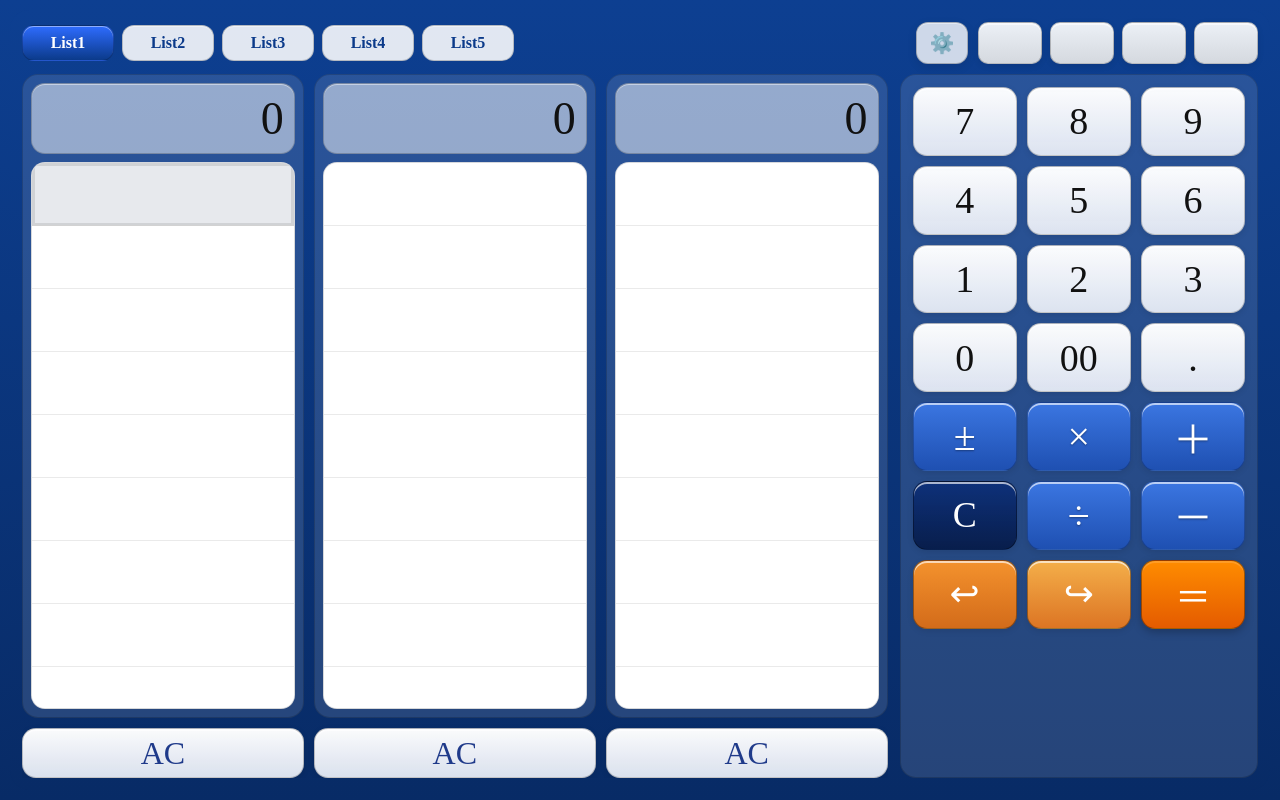
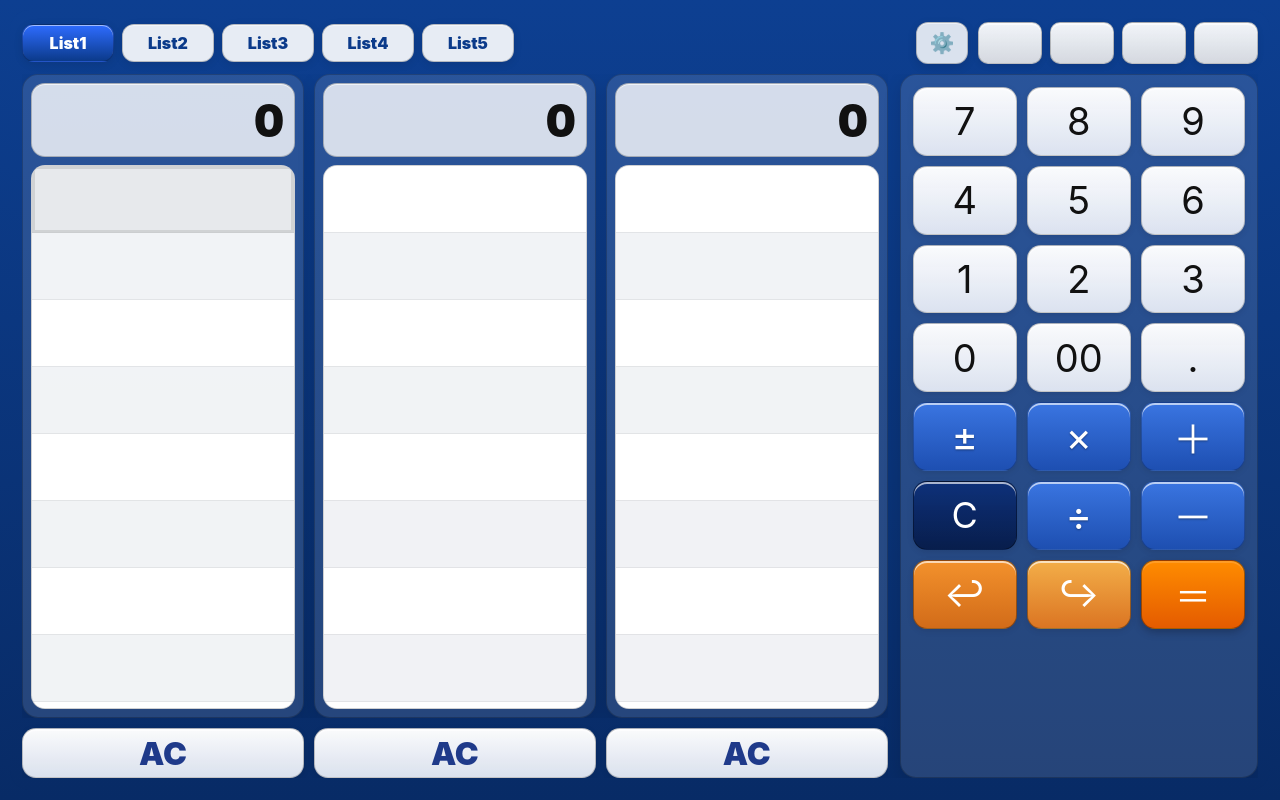
Before and after one commit to nojimatool/sanren, a plain HTML site: page index.html in a window 1280 px wide. Drawn offline with Linux system fonts and the light colour scheme.

Commit message:
Update index.html

```diff
--- a/index.html
+++ b/index.html
@@ -2,7 +2,6 @@
 <html lang="ja">
 <head>
   <meta charset="utf-8" />
-  <!-- ✅ズーム不要：ダブルタップズーム等を抑止 -->
   <meta name="viewport" content="width=device-width, initial-scale=1, viewport-fit=cover, user-scalable=no, maximum-scale=1" />
 
   <!-- PWA設定 -->
@@ -17,16 +16,17 @@
 
   <style>
   :root{
-    /* ===== ノジマ風カラー ===== */
+    /* ===== ノジマ風カラー（そのまま） ===== */
     --wood1:#0d3f91;
     --wood2:#082b66;
 
     --glass:rgba(255,255,255,.12);
-    --panel:rgba(255,255,255,.95);
+    --panel:rgba(255,255,255,.96);   /* ✅白面を少し強く */
     --bd:rgba(0,0,0,.18);
+    --bd2:rgba(0,0,0,.22);           /* ✅境界強化 */
     --neg:#d92d20;
 
-    /* ===== ここが “全iPadで勝手に最適” の核 ===== */
+    /* ===== レイアウト ===== */
     --calcW: clamp(300px, 28vw, 380px);
     --colMinW: 240px;
     --safeB: env(safe-area-inset-bottom, 0px);
@@ -48,8 +48,6 @@
     --keyFSop: 40px;
     --keyFSfunc: 36px;
     --keyRadius: 14px;
-
-    /* ✅キー高さ：縦方向に “なるべく目一杯” 使う（でも上限あり） */
     --keyH: clamp(64px, 8.6vh, 92px);
 
     /* ===== ボタン配色 ===== */
@@ -75,7 +73,6 @@
     --delBg: #e11d48;
   }
 
-  /* ✅縦：1列表示＋列切替（“ACまで1枚”を優先） */
   @media (orientation:portrait){
     :root{
       --calcW: 340px;
@@ -89,12 +86,12 @@
     }
   }
 
-  /* ✅高さが厳しい端末だけ（mini等）キーを少しだけ縮める */
   @media (max-height: 720px){
     :root{ --keyH: clamp(56px, 7.2vh, 86px); }
   }
 
   *{ box-sizing:border-box; }
+
   html, body{
     margin:0;
     padding:0;
@@ -103,9 +100,11 @@
     overscroll-behavior: none;
     -webkit-text-size-adjust: 100%;
     background:linear-gradient(180deg,var(--wood1),var(--wood2));
+
+    /* ✅字面をオリジナル寄せ：iOS標準に統一 */
+    font-family:-apple-system,BlinkMacSystemFont,"Segoe UI",Roboto,"Hiragino Sans","Noto Sans JP",sans-serif;
   }
 
-  /* ✅Safari/PWAの “下の余白” を物理的に潰す（固定レイアウト） */
   .frame{
     position:fixed;
     inset:0;
@@ -134,9 +133,9 @@
     min-width:92px;
     padding:8px 10px;
     border-radius:12px;
-    background:rgba(255,255,255,.88);
-    border:1px solid rgba(0,0,0,.20);
-    box-shadow:inset 0 1px 0 rgba(255,255,255,.45);
+    background:rgba(255,255,255,.90);
+    border:1px solid var(--bd2);
+    box-shadow:inset 0 1px 0 rgba(255,255,255,.55), 0 2px 8px rgba(0,0,0,.10);
     font-weight:900;
     color:#0b3a8a;
     text-align:center;
@@ -150,14 +149,14 @@
     background:linear-gradient(180deg, #2e6cff, #0b3a8a);
     color:#fff;
   }
+
   .topRight{margin-left:auto;display:flex;gap:10px;align-items:center}
-
   .gear{
     width:52px;height:42px;border-radius:12px;
     display:grid;place-items:center;cursor:pointer;user-select:none;
-    background:rgba(255,255,255,.80);
-    border:1px solid rgba(0,0,0,.22);
-    box-shadow:inset 0 1px 0 rgba(255,255,255,.45), 0 3px 10px rgba(0,0,0,.10);
+    background:rgba(255,255,255,.85);
+    border:1px solid var(--bd2);
+    box-shadow:inset 0 1px 0 rgba(255,255,255,.55), 0 3px 10px rgba(0,0,0,.12);
     font-size:20px;font-weight:900;
   }
 
@@ -165,10 +164,10 @@
   .linkBtn{
     width:64px;height:42px;border-radius:10px;
     display:grid;place-items:center;
-    background:linear-gradient(180deg, rgba(255,255,255,.92), rgba(230,230,230,.92));
-    border:1px solid rgba(0,0,0,.22);
+    background:linear-gradient(180deg, rgba(255,255,255,.95), rgba(230,230,230,.92));
+    border:1px solid var(--bd2);
     box-shadow:inset 0 2px 0 rgba(255,255,255,.65), 0 2px 6px rgba(0,0,0,.10);
-    font-weight:1000;color:#5b2b86;cursor:pointer;user-select:none;
+    font-weight:900;color:#5b2b86;cursor:pointer;user-select:none;
     white-space:nowrap;overflow:hidden;text-overflow:ellipsis;padding:0 6px;
   }
   .linkBtn.disabled{color:#667085}
@@ -201,7 +200,6 @@
     .lists{grid-template-columns:repeat(1, minmax(var(--colMinW), 1fr));}
   }
 
-  /* ✅ACは必ず表示＆押し出されない */
   .acRow{
     display:grid;
     grid-template-columns:repeat(3,1fr);
@@ -216,7 +214,7 @@
   .col{
     min-width:var(--colMinW);
     background:var(--glass);
-    border:1px solid var(--bd);
+    border:1px solid var(--bd2);
     border-radius:16px;
     padding:8px;
     display:flex;
@@ -224,16 +222,17 @@
     gap:8px;
     min-height:0;
     overflow:hidden;
+    box-shadow: 0 6px 18px rgba(0,0,0,.12);
   }
 
   .topBox{
-    background:rgba(255,255,255,.50);
-    border:1px solid rgba(0,0,0,.20);
+    background:rgba(255,255,255,.80);  /* ✅合計面を明るく */
+    border:1px solid var(--bd2);
     border-radius:14px;
     padding:8px 10px;
     display:flex;align-items:center;justify-content:flex-end;
-    box-shadow:inset 0 1px 0 rgba(255,255,255,.45);
-    font-weight:1100;
+    box-shadow:inset 0 1px 0 rgba(255,255,255,.65);
+    font-weight:1000;
     font-variant-numeric: tabular-nums;
     white-space:nowrap; overflow:hidden;
     color:#111;
@@ -244,14 +243,14 @@
   .panel{
     flex:1; min-height:0;
     background:var(--panel);
-    border:1px solid rgba(0,0,0,.12);
+    border:1px solid rgba(0,0,0,.16); /* ✅枠を少し濃く */
     border-radius:14px;
     overflow:auto;
     -webkit-overflow-scrolling: touch;
   }
 
   .row{
-    border-bottom:1px solid #eaeaea;
+    border-bottom:1px solid rgba(0,0,0,.08); /* ✅区切りを少し強く */
     min-height:var(--rowH);
     position:relative;
     overflow:hidden;
@@ -262,18 +261,20 @@
   }
   .row:last-child{border-bottom:none}
 
-  /* ✅選択中を薄いグレー（rowだけだとrowMainに覆われるのでrowMain側にも当てる） */
+  /* ✅ゼブラ（薄く） */
+  .row:nth-child(even) .rowMain{ background:rgba(0,0,0,.018); }
+
   .row.active{
     outline:3px solid rgba(0,0,0,.10);
     outline-offset:-3px;
   }
   .row.active .rowMain{
-    background:rgba(0,0,0,.05);
+    background:rgba(0,0,0,.06);
   }
 
   .rowMain{
     width:100%;
-    padding:8px 10px;
+    padding:10px 12px; /* ✅余白を少し増やして読みやすく */
     min-height:var(--rowH);
     display:flex;flex-direction:column;justify-content:space-between;
     gap:4px;
@@ -318,12 +319,13 @@
 
   .numLine{
     display:flex;align-items:flex-end;justify-content:flex-end;
-    font-weight:1100;
+    font-weight:1000; /* ✅数字を太く */
     font-variant-numeric: tabular-nums;
     white-space:nowrap;
     overflow:hidden;
     color:#111;
     min-height:24px;
+    letter-spacing: .2px;
   }
   .numLine.neg{color:var(--neg)}
   .numSpan{display:inline-block;max-width:100%}
@@ -331,25 +333,26 @@
   .acBtn{
     height:50px;border-radius:14px;
     background:linear-gradient(180deg, var(--btnGrey1), var(--btnGrey2));
-    border:1px solid rgba(0,0,0,.22);
+    border:1px solid var(--bd2);
     box-shadow:inset 0 2px 0 rgba(255,255,255,.65), 0 2px 6px rgba(0,0,0,.10);
     display:grid;place-items:center;
-    font-weight:1100;font-size:32px;color:#1f3a8a;
+    font-weight:1000;font-size:32px;color:#1f3a8a;
     cursor:pointer;user-select:none;
     width:100%;
   }
 
-  /* ===== 右：電卓（配置は変えない） ===== */
+  /* ===== 右：電卓 ===== */
   .calc{
     min-height:0;
     background:var(--glass);
-    border:1px solid var(--bd);
+    border:1px solid var(--bd2);
     border-radius:16px;
     padding:12px;
     display:grid;
     grid-template-rows: auto 1fr 1fr;
     gap:10px;
     overflow:hidden;
+    box-shadow: 0 6px 18px rgba(0,0,0,.12);
   }
 
   .colTabs{
@@ -366,9 +369,9 @@
     min-width:92px;
     padding:8px 10px;
     border-radius:10px;
-    background:linear-gradient(180deg, rgba(255,255,255,.85), rgba(235,235,235,.85));
-    border:1px solid rgba(0,0,0,.25);
-    box-shadow:inset 0 1px 0 rgba(255,255,255,.6), 0 2px 7px rgba(0,0,0,.10);
+    background:linear-gradient(180deg, rgba(255,255,255,.90), rgba(235,235,235,.88));
+    border:1px solid var(--bd2);
+    box-shadow:inset 0 1px 0 rgba(255,255,255,.65), 0 2px 7px rgba(0,0,0,.10);
     font-weight:1000;
     color:#0b3a8a;
     text-align:center;
@@ -376,19 +379,11 @@
     user-select:none;
   }
   .colTab.active{
-    background:linear-gradient(180deg, rgba(90,140,230,.85), rgba(60,110,210,.85));
+    background:linear-gradient(180deg, rgba(90,140,230,.90), rgba(60,110,210,.90));
     color:#fff;
   }
 
-  .padNum{
-    display:grid;
-    grid-template-columns: repeat(3, 1fr);
-    gap:var(--gap);
-    align-content:stretch;
-    grid-auto-rows: 1fr;
-    min-height:0;
-  }
-  .padOps{
+  .padNum, .padOps{
     display:grid;
     grid-template-columns: repeat(3, 1fr);
     gap:var(--gap);
@@ -402,18 +397,16 @@
     min-height:var(--keyH);
     border-radius:var(--keyRadius);
     background:linear-gradient(180deg, var(--btnGrey1), var(--btnGrey2));
-    border:1px solid rgba(0,0,0,.22);
+    border:1px solid var(--bd2);
     box-shadow:inset 0 2px 0 rgba(255,255,255,.65), 0 2px 6px rgba(0,0,0,.10);
     display:grid;place-items:center;
-    font-weight:1200;
+    font-weight:1100;
     cursor:pointer;user-select:none;
     overflow:hidden;
   }
   .key .kspan{display:inline-block;max-width:100%;padding:0 6px;white-space:nowrap}
-
   .numKey{ font-size:var(--keyFS); color:#111; }
 
-  /* ✅演算キー：＋が消える/薄い対策（白＋軽い影で確実に見える） */
   .opKey{
     background:linear-gradient(180deg, var(--btnOp1), var(--btnOp2));
     border-color:rgba(0,0,0,.22);
@@ -503,7 +496,6 @@
       <div class="leftWrap">
         <div class="lists" id="lists"></div>
 
-        <!-- ✅ACは常に表示 -->
         <div class="acRow" id="acRow">
           <div class="acBtn" id="ac1">AC</div>
           <div class="acBtn" id="ac2">AC</div>
@@ -514,7 +506,6 @@
       <div class="calc">
         <div class="colTabs" id="colTabs"></div>
 
-        <!-- 上：テンキー（配置変更しない） -->
         <div class="padNum" id="padNum">
           <div class="key numKey" data-k="7"><span class="kspan">7</span></div>
           <div class="key numKey" data-k="8"><span class="kspan">8</span></div>
@@ -533,7 +524,6 @@
           <div class="key numKey" data-k="."><span class="kspan">.</span></div>
         </div>
 
-        <!-- 下：演算（9個）（配置変更しない） -->
         <div class="padOps" id="padOps">
           <div class="key opKey" data-k="NEG"><span class="kspan">±</span></div>
           <div class="key opKey" data-k="MUL"><span class="kspan">×</span></div>
@@ -552,7 +542,6 @@
   </div>
 </div>
 
-<!-- modal -->
 <div class="backdrop" id="backdrop">
   <div class="modal" role="dialog" aria-modal="true">
     <div class="mHead">
@@ -603,7 +592,6 @@
   const DEFAULT_ROWS = [15,15,15];
   const MAX_ROWS = 40;
 
-  // 入力上限：1千万
   const MAX_ABS = 10000000;
 
   const HISTORY_MAX = 400;
@@ -631,21 +619,17 @@
   const ac2 = $("ac2");
   const ac3 = $("ac3");
 
-  // ✅編集中フラグ：iPadの「ダブルタップ→直後のclickで再描画」事故を防ぐ
   let isEditingLabel = false;
 
-  // 入力状態
   let entry = "";
   let mode  = "num";   // "num" | "mul" | "div" | "sub"
   let sign  = +1;
 
-  // state
   let state = load() || initial();
   let activeTab = clamp(state.activeTab, 0, TAB_COUNT-1);
   let activeCol = clamp(state.activeCol, 0, COLS-1);
   let activeRow = clamp(state.activeRow, 0, getRows(activeCol)-1);
 
-  // render最適化
   let lastRenderKey = "";
 
   function initial(){
@@ -726,7 +710,6 @@
   function calcResult(col){
     let total = 0;
     for(const r of col.rows){
-      // ✅ADD(＋表示用)も合算扱い（valueが入ったらnumで上書きされる想定）
       if(r.kind==="num" || r.kind==="sub" || r.kind==="add"){
         if(Number.isFinite(r.value)) total += r.value;
       }else if(r.kind==="mul"){
@@ -1054,7 +1037,6 @@
         rowMain.className="rowMain";
 
         rowMain.onclick=()=>{
-          // ✅ラベル編集中は行クリックで再描画させない（iPadの入力事故防止）
           if(isEditingLabel) return;
           if(document.activeElement?.getAttribute?.("contenteditable")==="true") return;
           if(row.classList.contains("swiped")){
@@ -1086,12 +1068,8 @@
         if(!t.trim()){ lab.classList.add("empty"); lab.innerHTML="&nbsp;"; }
         else lab.textContent=t;
 
-        // ✅編集操作のときはクリックを上に伝播させない（誤選択防止）
         lab.onclick=(ev)=>ev.stopPropagation();
-
-        // PC: ダブルクリック
         lab.ondblclick=(ev)=>{ ev.stopPropagation(); startLabelEdit(c,r); };
-        // iOS: ダブルタップ
         attachLabelDoubleTap(lab, c, r);
 
         labelLine.append(lab);
@@ -1104,7 +1082,6 @@
           if(Number.isFinite(it.value)) show = fmt(it.value);
           if(Number.isFinite(it.value) && it.value<0) numLine.classList.add("neg");
         }else if(it.kind==="add"){
-          // ✅これが欲しかったやつ：＋を「数字の欄」に表示
           show = Number.isFinite(it.value) ? fmt(it.value) : "＋";
         }else if(it.kind==="sub"){
           if(Number.isFinite(it.value)) { show = fmt(it.value); numLine.classList.add("neg"); }
@@ -1136,7 +1113,6 @@
       if(!row) closeAllSwipes();
     };
 
-    // AC：確認なし（常に押せる）
     ac1.onclick=()=> clearCol( portrait ? activeCol : 0 );
     ac2.onclick=()=> clearCol(1);
     ac3.onclick=()=> clearCol(2);
@@ -1144,16 +1120,19 @@
     requestAnimationFrame(applyAutoFitVisible);
   }
 
+  // ✅AC：その列の「値」だけでなく「ラベル」も全消去
   function clearCol(idx){
     const tab = state.tabs[activeTab];
     const col = tab.cols[idx];
     normalizeRows(col, getRows(idx));
+
     for(let r=0;r<col.rows.length;r++){
       const before={...col.rows[r]};
-      const after ={label:before.label, kind:"num", value:null};
+      const after ={label:"", kind:"num", value:null};  // ← labelも空に
       pushHistory({tab:activeTab, col:idx, row:r, prev:before, next:after});
       col.rows[r]=after;
     }
+
     entry=""; mode="num"; sign=+1;
     save(); renderAll(true);
   }
@@ -1182,7 +1161,6 @@
     labEl.contentEditable="true";
     labEl.focus();
 
-    // ✅カーソル末尾へ（iPadで入力が安定）
     try{
       const range = document.createRange();
       range.selectNodeContents(labEl);
@@ -1212,7 +1190,6 @@
     labEl.onblur=finish;
   }
 
-  // ===== 入力（上限1000万） =====
   function appendDigit(d){
     const before = entry;
 
@@ -1235,7 +1212,7 @@
     }
 
     if(mode==="num"){
-      setRow({kind:"num", value: sign*n}); // ADDの後でも、入力したらnumで上書きされる
+      setRow({kind:"num", value: sign*n});
     }else if(mode==="mul"){
       setRow({kind:"mul", value: n});
     }else if(mode==="div"){
@@ -1245,7 +1222,6 @@
     }
   }
 
-  /* ✅C押下：0表示にしないで真っさらに */
   function clearAll(){
     entry=""; mode="num"; sign=+1;
     setRow({kind:"num", value:null});
@@ -1262,10 +1238,9 @@
     }
   }
 
-  // ✅ここが本命：＋を「数字欄」に出す
   function pressAdd(){
     entry=""; mode="num"; sign=+1;
-    setRow({kind:"add", value:null}); // ← これで表示が「＋」になる
+    setRow({kind:"add", value:null});
   }
   function pressSub(){ entry=""; mode="sub"; sign=-1; setRow({kind:"sub", value:null}); }
   function pressMul(){ entry=""; mode="mul"; setRow({kind:"mul", value:null}); }
@@ -1354,7 +1329,7 @@
       const t=state.tabs[activeTab];
       t.cols.forEach((c, ci)=>{
         normalizeRows(c, getRows(ci));
-        c.rows = c.rows.map(r=>({label:r.label, kind:"num", value:null}));
+        c.rows = c.rows.map(()=>({label:"", kind:"num", value:null}));
       });
       entry=""; mode="num"; sign=+1;
       save(); renderAll(true);
@@ -1364,7 +1339,7 @@
       state.tabs.forEach(t=>{
         t.cols.forEach((c, ci)=>{
           normalizeRows(c, getRows(ci));
-          c.rows = c.rows.map(r=>({label:r.label, kind:"num", value:null}));
+          c.rows = c.rows.map(()=>({label:"", kind:"num", value:null}));
         });
       });
       entry=""; mode="num"; sign=+1;
```
